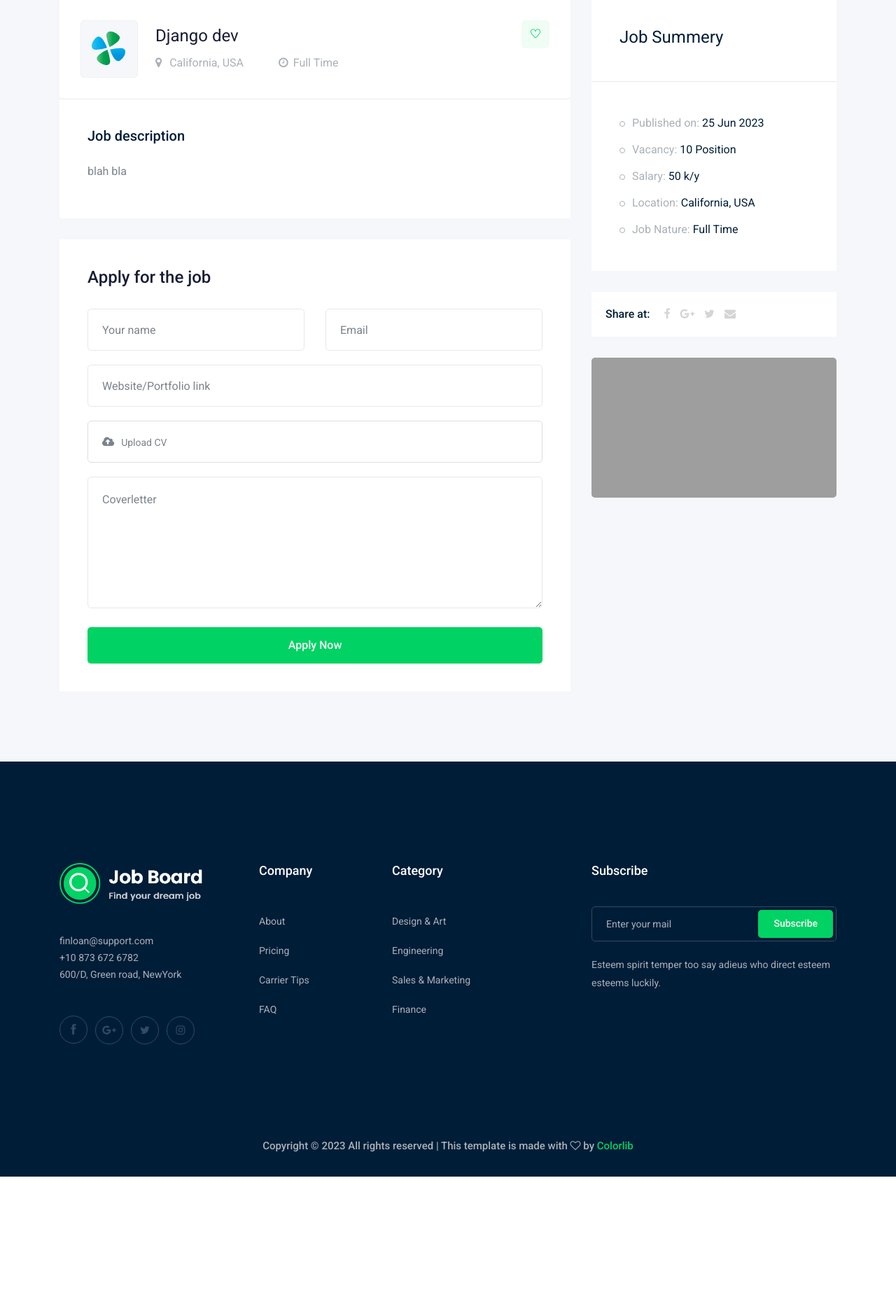
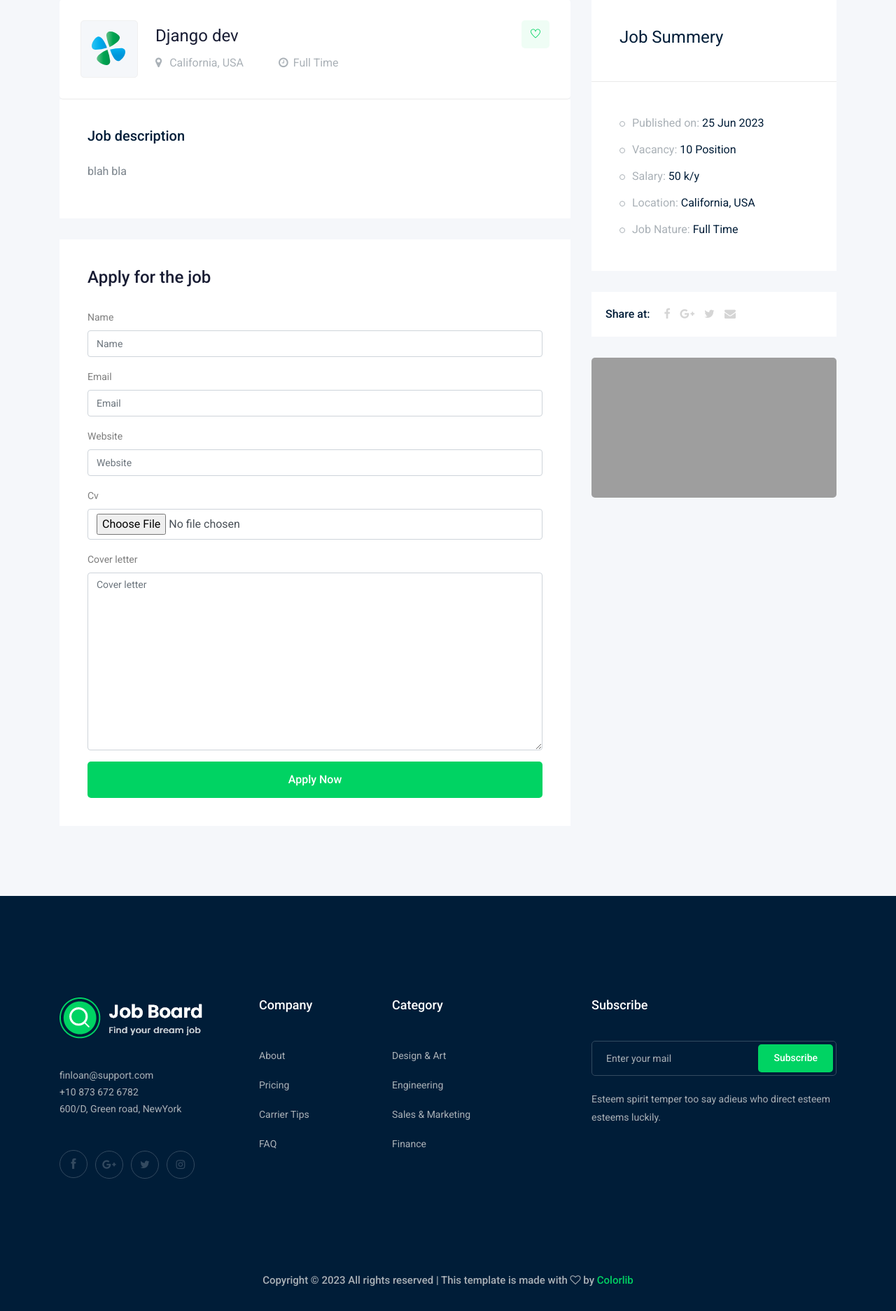
Before and after one commit to Abdulkhalek-1/job-board, a Django app: page /jobs/1/ in a window 1280 px wide. Shown: the part 452-2325 px from the top of the page at 70% size. Before the commit the page ends 2133 px from the top, so only its background shows below. Run offline with Django 4.2, Linux system fonts and the light colour scheme; data comes from the database, SQL or seed files in the repository; both versions use the stored data as it was after the commit; a map, chart or similar area stays blank; some libraries are stand-ins or nearby versions; grey boxes are pictures that could not be loaded.

Commit message:
apply_in_job

```diff
--- a/job/admin.py
+++ b/job/admin.py
@@ -1,6 +1,7 @@
 from django.contrib import admin
-from .models import job, Category
+from .models import job, Category, Apply
 # Register your models here.
 
 admin.site.register(job)
 admin.site.register(Category)
+admin.site.register(Apply)
--- /dev/null
+++ b/job/forms.py
@@ -0,0 +1,7 @@
+from django import forms
+from .models import Apply
+
+class ApplyForm(forms.ModelForm):
+    class Meta:
+        model = Apply
+        fields = ['name', 'email', 'website', 'cv', 'cover_letter']
--- a/job/models.py
+++ b/job/models.py
@@ -32,3 +32,16 @@ class Category(models.Model):
 
     def __str__(self):
         return self.name
+
+
+class Apply(models.Model):
+    job = models.ForeignKey(job, related_name="apply_job", on_delete=models.CASCADE)
+    name = models.CharField(max_length=50)
+    email = models.CharField(max_length=100)
+    website = models.URLField()
+    cv = models.FileField(upload_to='apply/')
+    cover_letter = models.TextField()
+    created_at = models.TimeField(auto_now=True)
+
+    def __str__(self):
+        return self.name
--- a/job/views.py
+++ b/job/views.py
@@ -1,6 +1,7 @@
 from django.shortcuts import render
 from django.core.paginator import Paginator
 from .models import job
+from .forms import ApplyForm
 
 
 def job_list(request):
@@ -8,16 +9,23 @@ def job_list(request):
     paginator = Paginator(job_list, 10)
     page_number = request.GET.get('p')
     page_obj = paginator.get_page(page_number)
-    context = {"jobs": page_obj,
-                "count": job_list.count
-                }
+    context = {"jobs": page_obj, "count": job_list.count}
     return render(request, "job/job_list.html", context)
 
 
 def job_detail(request, id):
     try:
         job_detail = job.objects.get(id=id)
-        context = {"job": job_detail}
+        if request.method == "POST":
+            form = ApplyForm(request.POST, request.FILES)
+            if form.is_valid():
+                myform = form.save(commit=False)
+                myform.job = job_detail
+                myform.save()
+        else:
+            form = ApplyForm()
+
+        context = {"job": job_detail, "form": form}
         return render(request, "job/job_detail.html", context)
     except:
         return render(request, "job/job_detail.html", {"job.is_active": False})
--- a/project/settings.py
+++ b/project/settings.py
@@ -31,6 +31,7 @@ ALLOWED_HOSTS = ['*']
 
 # Application definition
 INSTALLED_APPS = [
+    "bootstrap5",
     'django.contrib.admin',
     'django.contrib.auth',
     'django.contrib.contenttypes',
--- a/templates/job/job_detail.html
+++ b/templates/job/job_detail.html
@@ -1,5 +1,6 @@
 {% extends 'base.html' %}
 {% load static %}
+{% load bootstrap5 %}
 {% block body %}
   {% if job.is_active %}
     <!-- bradcam_area  -->
@@ -58,47 +59,12 @@
             </div>
             <div class="apply_job_form white-bg">
               <h4>Apply for the job</h4>
-              <form action="#">
-                <div class="row">
-                  <div class="col-md-6">
-                    <div class="input_field">
-                      <input type="text" placeholder="Your name" />
-                    </div>
-                  </div>
-                  <div class="col-md-6">
-                    <div class="input_field">
-                      <input type="text" placeholder="Email" />
-                    </div>
-                  </div>
-                  <div class="col-md-12">
-                    <div class="input_field">
-                      <input type="text" placeholder="Website/Portfolio link" />
-                    </div>
-                  </div>
-                  <div class="col-md-12">
-                    <div class="input-group">
-                      <div class="input-group-prepend">
-                        <button type="button" id="inputGroupFileAddon03">
-                          <i class="fa fa-cloud-upload" aria-hidden="true"></i>
-                        </button>
-                      </div>
-                      <div class="custom-file">
-                        <input type="file" class="custom-file-input" id="inputGroupFile03" aria-describedby="inputGroupFileAddon03" />
-                        <label class="custom-file-label" for="inputGroupFile03">Upload CV</label>
-                      </div>
-                    </div>
-                  </div>
-                  <div class="col-md-12">
-                    <div class="input_field">
-                      <textarea name="#" id="" cols="30" rows="10" placeholder="Coverletter"></textarea>
-                    </div>
-                  </div>
-                  <div class="col-md-12">
-                    <div class="submit_btn">
+              <form enctype="multipart/form-data" method="POST">
+                {% csrf_token %}
+                {% bootstrap_form form %}
+                {% buttons %}
                   <button class="boxed-btn3 w-100" type="submit">Apply Now</button>
-                    </div>
-                  </div>
-                </div>
+                {% endbuttons %}
               </form>
             </div>
           </div>
```
Also changed, not shown: db.sqlite3, job/migrations/0014_apply.py (added), job/migrations/0015_apply_job.py (added), job/migrations/0016_apply_created_at.py (added), media/apply/1.svg (added), media/apply/1_AhND9pa.svg (added), media/apply/1_VDHIMw9.svg (added), media/apply/wallpaperflare.com_wallpaper.jpg (added), media/apply/wallpaperflare.com_wallpaper_18sTB7w.jpg (added), media/apply/wallpaperflare.com_wallpaper_IL6T3hP.jpg (added). Lines whose indentation alone changed are shown as unchanged.
